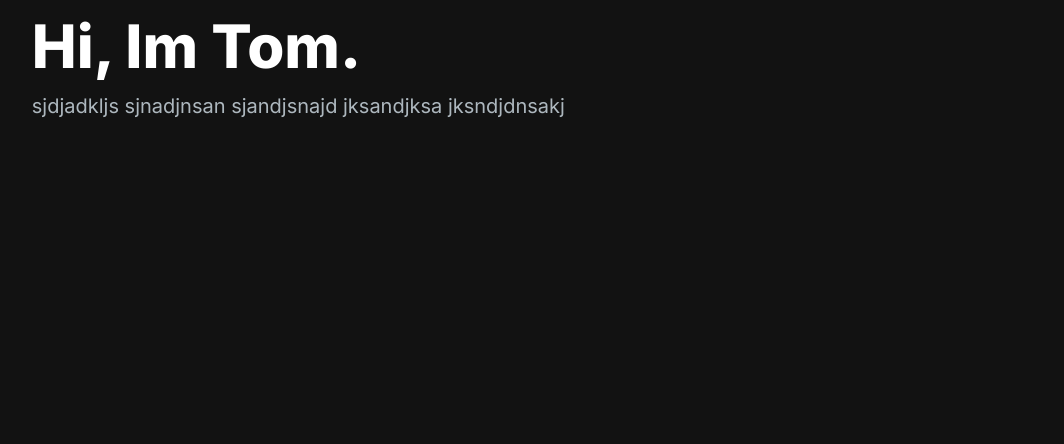
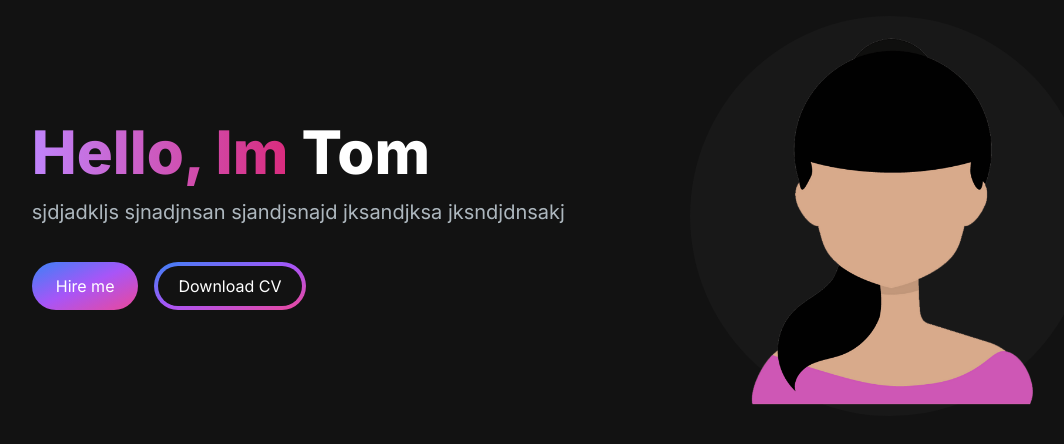
Before and after one commit to tomBlaine/portfolio-website, a Next.js app: page / in a window 1280 px wide. Shown: the top 444 px of the page, without its empty margins (95-1159 px from the left). Built offline with nearby package versions, Linux system fonts and the light colour scheme.

Commit message:
added css to hero

```diff
--- a/src/app/components/HeroSection.jsx
+++ b/src/app/components/HeroSection.jsx
@@ -1,19 +1,36 @@
 import React from 'react'
-
+import Image from 'next/image'
 const HeroSection = () => {
   return (
     <section>
         <div className="grid grid-cols-1 lg:grid-cols-12">
 
-            <div className="col-span-7 place-self-center">
-                <h1 className="text-white mb-4 text-4xl lg:text-6xl font-extrabold">
-                    Hi, Im Tom.
+            <div className="col-span-7 place-self-center text-centre sm:text-left">
+                <h1 className="text-white mb-4 text-4xl lg:text-6xl sm:text-5xl font-extrabold">
+                    <span className="text-transparent bg-clip-text bg-gradient-to-r from-purple-400 to-pink-600">Hello, Im{" "}</span>
+                    Tom
                 </h1>
-                <p className="text-[#ADB7BE] text-lg lg:text-xl">
+                <p className="text-[#ADB7BE] text-base sm:text-lg mb-6 lg:text-xl">
                     sjdjadkljs sjnadjnsan sjandjsnajd jksandjksa jksndjdnsakj
                 </p>
+                <div>
+                    <button className="px-6 py-3 rounded-full w-full sm:w-fit mr-4 bg-gradient-to-br from-blue-500 via-purple-500 to-pink-500 hover:bg-slate-200 text-white">Hire me</button>
+                    <button className="px-1 py-1 rounded-full w-full sm:w-fit bg-gradient-to-br from-blue-500 via-purple-500 to-pink-500  hover:bg-slate-800 text-white  mt-3">
+                        <span className="block bg-[#121212] hover:bg-slate-800 rounded-full px-5 py-2">Download CV</span>
+                    </button>
+                </div>
             </div>
-            <div className="col-span-5"></div>
+            <div className="col-span-5 place-self-center mt-4 lg:mt-0">
+                <div className="rounded-full bg-[#181818] w-[250px] h-[250px] lg:w-[400px] lg:h-[400px] relative">
+                    <Image
+                      src="/images/hero-image1.png"
+                      alt="hero image"
+                      className="absolute transform -translate-x-1/2 -translate-y-1/2 top-1/2 left-1/2"
+                      width={300}
+                      height={300}
+                    />
+                </div>
+            </div>
 
         </div>
     </section>
--- a/src/app/page.js
+++ b/src/app/page.js
@@ -3,8 +3,10 @@
 
 export default function Home() {
   return (
-    <main className="flex min-h-screen flex-col bg-[#121212] container mx-autox px-12 py-4">
-      <HeroSection></HeroSection>
+    <main className="flex min-h-screen flex-col bg-[#121212]">
+      <div class="container mx-autox px-12 py-4">
+        <HeroSection></HeroSection>
+      </div>
     </main>
   )
 }
```
Also changed, not shown: public/images/hero-image.jpeg (added), public/images/hero-image1.png (added).
